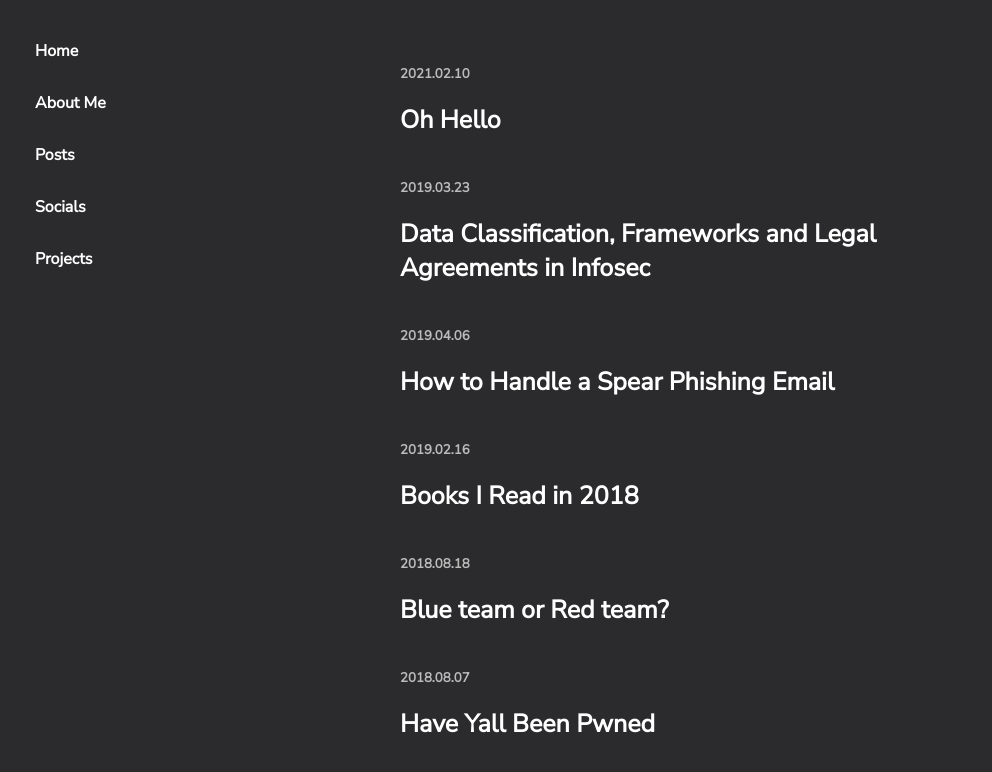
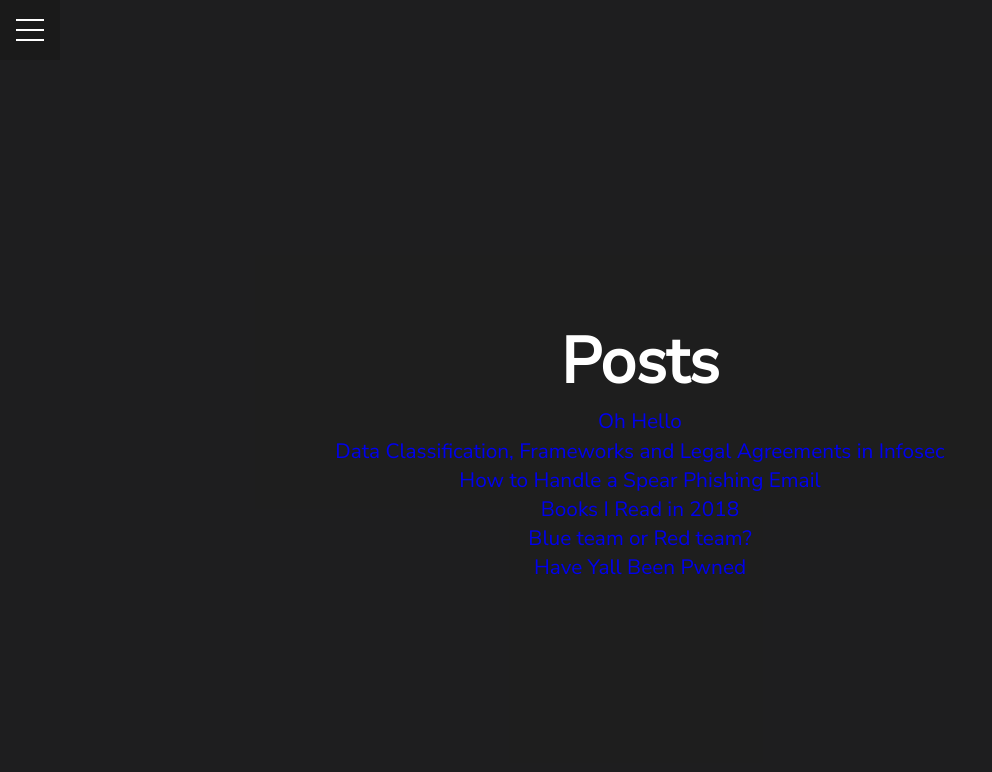
Before and after one commit to cobaltclaudia/cobaltclaudia.github.io, a Jekyll site: the page posts.html, which Jekyll copies as it is, in a window 1280 px wide. Shown: the top 772 px of the page, without its empty margins (0-992 px from the left). Built offline with Jekyll 4.4.1, drawn with Linux system fonts in a browser that asks for light colours.

Commit message:
Update css style

```diff
--- a/claudiastyle.css
+++ b/claudiastyle.css
@@ -38,6 +38,7 @@
     display: none;
 }
 
+/*
 @media screen and (max-width: 600px) {
   .menu a:not(:first-child) {display: none;}
   .men a.icon {
@@ -45,6 +46,7 @@
     display: block;
   }
 }
+*/
 
 .menu ul{
     padding:25px 15px;
@@ -150,3 +152,8 @@
 .blog-post a:hover{
  color: #3d94ca;
 }
+
+@media screen and (max-height: 600px) {
+  .menu {padding-top: 15px;}
+  .menu a {font-size: 18px;}
+}
--- /dev/null
+++ b/menu.css
@@ -0,0 +1,143 @@
+.menu-wrap{
+    position: fixed;
+    top: 0;
+    left: 0;
+    z-index: 1;
+}
+
+.menu-wrap .toggler{
+    position: absolute;
+    top: 0;
+    left: 0;
+    z-index: 2;
+    cursor: pointer;
+    width: 50px;
+    height: 50px;
+    opacity: 0;
+}
+
+.menu-wrap .hamburger{
+position: absolute;
+top: 0;
+left: 0;
+z-index: 1;
+width: 60px;
+height: 60px;
+padding: 1rem;
+background: var(--primary-color);
+display: flex;
+align-items: center;
+justify-content: center;
+}
+
+/* hamburger line*/
+.menu-wrap .hamburger > div{
+position: relative;
+width: 100%;
+height: 2px;
+background-color: #fff;
+display: flex;
+align-items: center;
+justify-content: center;
+transition: all 0.4s ease;
+}
+
+/* top and bottom lines*/
+.menu-wrap .hamburger >div:before,
+.menu-wrap .hamburger >div:after {
+content: '';
+position: absolute;
+z-index: 1;
+top: -10px;
+width: 100%;
+height: 2px;
+background: inherit;
+}
+
+/* moves lines down*/
+.menu-wrap .hamburger >div:after{
+top: 10px;
+}
+
+/* toggler animate */
+.menu-wrap .toggler:checked + .hamburger >div{
+transform: rotate(135deg);
+}
+
+/* turn lines into X */
+.menu-wrap .toggler:checked + .hamburger >div:before,
+.menu-wrap .toggler:checked + .hamburger >div:after{
+top: 0;
+transform: rotate(90deg);
+}
+
+/* rotate on hover when checked */
+.menu-wrap .toggler:checked:hover + .hamburger >div{
+transform: rotate(225deg)
+}
+
+/* show menu */
+.menu-wrap .toggler:checked ~.menu{
+visibility: visible;
+}
+
+.menu-wrap .toggler:checked ~.menu > div{
+transform: scale(1);
+transition-duration: var(--menu-speed);
+}
+
+.menu-wrap .toggler:checked ~.menu > div > div{
+opacity: 1;
+transition: opacity 0.4s ease;
+}
+
+
+.menu-wrap .menu{
+position: fixed;
+top: 0;
+left: 0;
+width: 100%;
+height: 100%;
+visibility: hidden;
+overflow: hidden;
+display: flex;
+align-items: center;
+justify-content: center;
+}
+
+.menu-wrap .menu >div{
+background: var(--overlay-color);
+border-radius: 50%;
+width: 200vw;
+height: 200vw;
+display: flex;
+flex: none;
+align-items: center;
+justify-content: center;
+transform: scale(0);
+transition: all 0.4s ease;
+}
+
+.menu-wrap .menu >div >div{
+text-align: center;
+max-width: 90vw;
+max-height: 100vh;
+opacity: 0;
+transition: opacity 0.4s ease;
+}
+
+.menu-wrap .menu >div >div > ul > li {
+list-style: none;
+color: #fff;
+font-size: 1.5rem;
+padding: 1rem;
+}
+
+.menu-wrap .menu >div >div > ul > li > a{
+color: inherit;
+text-decoration: none;
+transition: color 0.4s ease;
+}
+.menu-wrap .menu >div >div > ul > li > a:hover{
+color: #3d94ca;
+}
--- a/posts.html
+++ b/posts.html
@@ -1,18 +1,23 @@
 <!DOCTYPE html>
 <html lang="en">
 <head>
-    <title>Posts</title>
     <meta charset="UTF-8">
-    <meta name="viewport" content="width=device-width, initial-scale=1">
-    <link rel="stylesheet" type="text/css" href="../claudiastyle.css">
+    <meta http-equiv="X-UA-Compatible" content="ie=edge">
+    <link rel="stylesheet" type="text/css" href="style.css">
+    <link rel="stylesheet" href="menu.css">
     <link rel="preconnect" href="https://fonts.googleapis.com">
     <link rel="preconnect" href="https://fonts.gstatic.com" crossorigin>
     <link href="https://fonts.googleapis.com/css2?family=Nunito+Sans:wght@200;300;400&display=swap" rel="stylesheet">
+
+    <title>Posts</title>
 </head>
 <body>
-<div id="header">
-    <div id="navbar">
+<div class="menu-wrap">
+    <input type="checkbox" class="toggler">
+    <div class="hamburger"><div></div></div>
     <div class="menu">
+        <div>
+            <div>
                 <ul>
                     <li><a href="index.html">Home</a></li>
                     <li><a href="aboutme.html">About Me</a></li>
@@ -21,40 +26,20 @@
                     <li><a href="projects.html">Projects</a></li>
                 </ul>
             </div>
-
-        <div class="blog-post">
-                <div class="card">
-                    <h5>2021.02.10</h5>
-                    <h3><a href="blogposts/post-01-ohhello.html">Oh Hello</a></h3>
-                </div><br>
-
-                <div class="card">
-                    <h5>2019.03.23 </h5>
-                    <h3><a href="blogposts/20190323-DataClassFrameworksLegalAgreements.html">Data Classification,
-                        Frameworks and Legal Agreements in Infosec</a></h3>
-                </div><br>
-
-                <div class="card">
-                    <h5>2019.04.06 </h5>
-                    <h3><a href="blogposts/20190406-spearphish.html">How to Handle a Spear Phishing Email</a></h3>
-                </div><br>
-
-                <div class="card">
-                    <h5>2019.02.16 </h5>
-                    <h3><a href="blogposts/20190216-BooksIReadin2018.html">Books I Read in 2018</a></h3>
-                </div><br>
-
-                <div class="card">
-                    <h5>2018.08.18</h5>
-                    <h3><a href="blogposts/20180818-blueteamorredteam.html">Blue team or Red team?</a></h3>
-                </div><br>
-
-                <div class="card">
-                    <h5>2018.08.07 </h5>
-                    <h3><a href="blogposts/20180807-haveyallbeenpwned.html">Have Yall Been Pwned</a></h3>
-                </div><br><br><br>
         </div>
     </div>
 </div>
+
+<header class="showcase">
+    <div class="container showcase-inner">
+        <h1> Posts</h1>
+        <p><a href="blogposts/post-01-ohhello.html">Oh Hello</a></p>
+        <p><a href="blogposts/20190323-DataClassFrameworksLegalAgreements.html">Data Classification, Frameworks and Legal Agreements in Infosec</a></p>
+        <p><a href="blogposts/20190406-spearphish.html">How to Handle a Spear Phishing Email</a></p>
+        <p><a href="blogposts/20190216-BooksIReadin2018.html">Books I Read in 2018</a></p>
+        <p><a href="blogposts/20180818-blueteamorredteam.html">Blue team or Red team?</a></p>
+        <p><a href="blogposts/20180807-haveyallbeenpwned.html">Have Yall Been Pwned</a></p>
+    </div>
+</header>
 </body>
 </html>
--- /dev/null
+++ b/style.css
@@ -0,0 +1,85 @@
+:root{
+    /*--primary-color: rgba(13,110,139,0.75);*/
+    --primary-color:rgba(26, 26, 26, 0.75);
+    --overlay-color:rgba(26, 26, 26, 0.90);
+    --menu-speed: 0.75s;
+}
+
+*{
+box-sizing: border-box;
+margin: 0;
+padding: 0;
+}
+
+body{
+font-family: 'Nunito Sans', sans-serif;
+ line-height: 1.4;
+ }
+
+ .container{
+ max-width: 960px;
+ margin: auto;
+ overflow: hidden;
+ padding: 0 3rem;
+ }
+
+ .showcase{
+ background-color: var(--primary-color);
+ color:#fff;
+ height: 100vh;
+ position: relative;
+ }
+ .showcase:before{
+ content:'';
+ background-color: #2b2b2d;
+ center/cover;
+ position: absolute;
+ top: 0;
+ left: 0;
+ width: 100%;
+ height: 100%;
+ z-index: -1;
+ }
+
+ .showcase .showcase-inner{
+ display: flex;
+ flex-direction: column;
+ align-items: center;
+ justify-content: center;
+ text-align: center;
+ height: 100%;
+ }
+
+
+ .showcase h1{
+ font-size: 4rem;
+ }
+
+ .showcase p{
+ font-size: 1.3rem;
+ }
+
+ .btn{
+ display: inline-block;
+ border: none;
+ background-color: var(--primary-color);
+ color: #fff;
+ padding: 0.75rem 1.5rem;
+ margin-top: 1rem;
+ text-decoration: none;
+ transition: opacity: 1s ease-in;
+ }
+
+ .btn:hover{
+ opacity: 0.7;
+ color: #3d94ca;
+ }
+
+ a:visited{
+ color: white;}
+ a{
+ text-decoration: none;
+ }
+a:hover{
+  color: #3d94ca;
+}
```
Also changed, not shown: Template.html (added, +37 -0 lines), aboutme.html (+17 -9 lines), blogposts/post-01-ohhello.html (+20 -13 lines), index.html (+23 -16 lines), projects.html (+20 -12 lines), socials.html (+18 -11 lines). Lines whose indentation alone changed are shown as unchanged.
